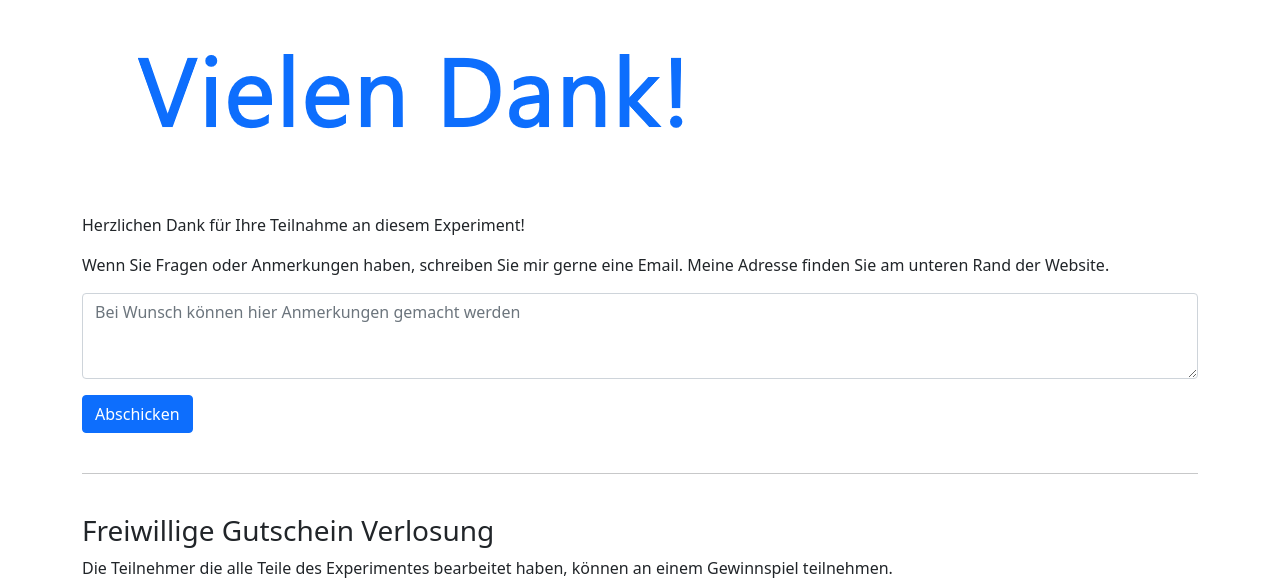
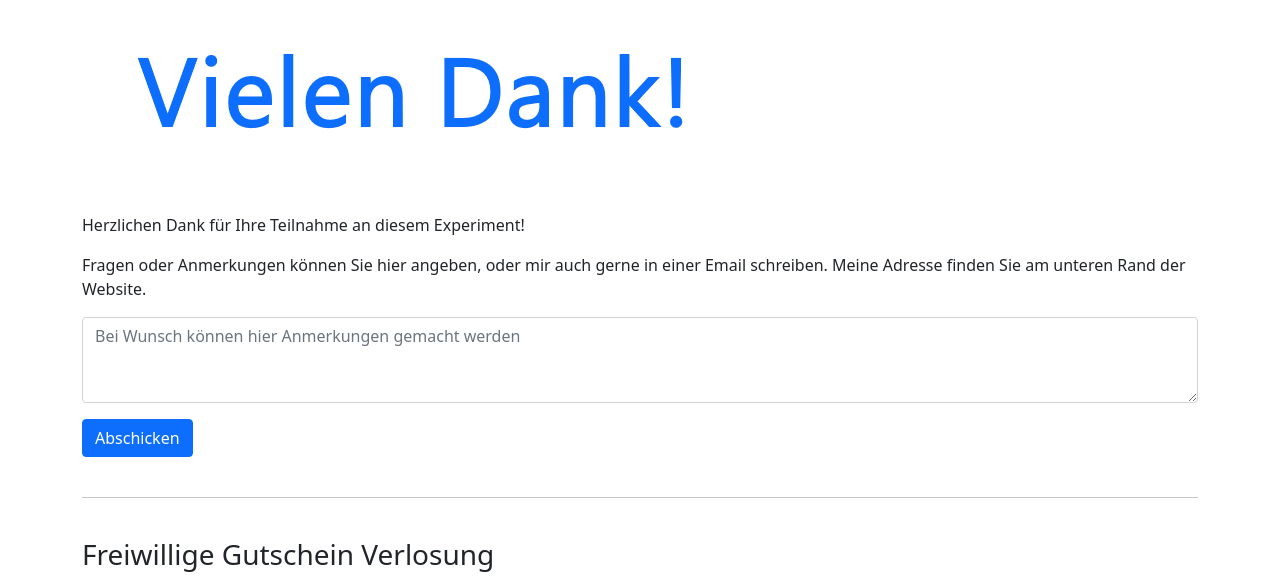
Before and after one commit to Kigstn/master-thesis, a Python web app: template templates/thanks.html in a window 1280 px wide. Shown: the part 101-679 px from the top of the page. Run offline with Jinja, Linux system fonts and the light colour scheme; the template is opened without the code that fills it, so the values that code supplies are empty.

Commit message:
edit comment text

```diff
--- a/templates/thanks.html
+++ b/templates/thanks.html
@@ -7,7 +7,7 @@
         <img class="img-responsive rounded" src="{{ url_for('static', path='/thanks.png') }}" alt="Danke">
     </div>
     <p> Herzlichen Dank für Ihre Teilnahme an diesem Experiment!</p>
-    <p> Wenn Sie Fragen oder Anmerkungen haben, schreiben Sie mir gerne eine Email. Meine Adresse finden Sie am unteren Rand der Website.</p>
+    <p> Fragen oder Anmerkungen können Sie hier angeben, oder mir auch gerne in einer Email schreiben. Meine Adresse finden Sie am unteren Rand der Website.</p>
     <form action="/comment" method="post">
         <div class="mb-3">
             <textarea class="form-control" name="comment" rows="3" placeholder="Bei Wunsch können hier Anmerkungen gemacht werden" required></textarea>
```
